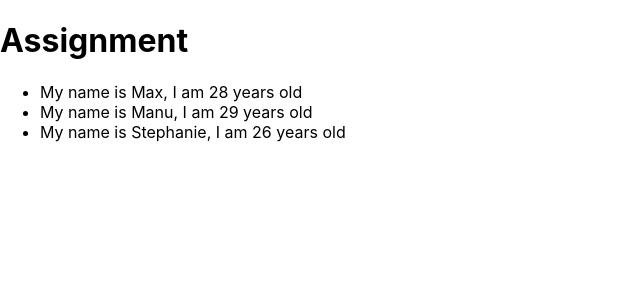
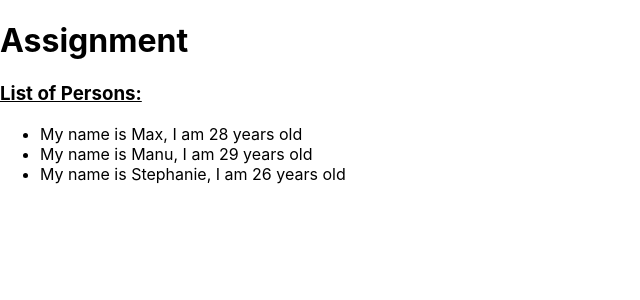
Before and after one commit to Gagandeep-Kaur-01/React, a React (Create React App) app in the folder practice/: page / in a window 1280 px wide. Shown: the top 300 px of the page, without its empty margins (0-640 px from the left). Built offline with nearby package versions, Linux system fonts and the light colour scheme.

Commit message:
added minor changes, for better look (added another heading)

```diff
--- a/practice/src/Components/Persons.js
+++ b/practice/src/Components/Persons.js
@@ -5,6 +5,7 @@ export default function Persons(props) {
         <div>
             <h1>{props.value}</h1>
 
+            <h3><b><u>List of Persons:</u></b></h3>
             <ul>
                {props.person.map((person =>
                 <li key={person.id}>
```
